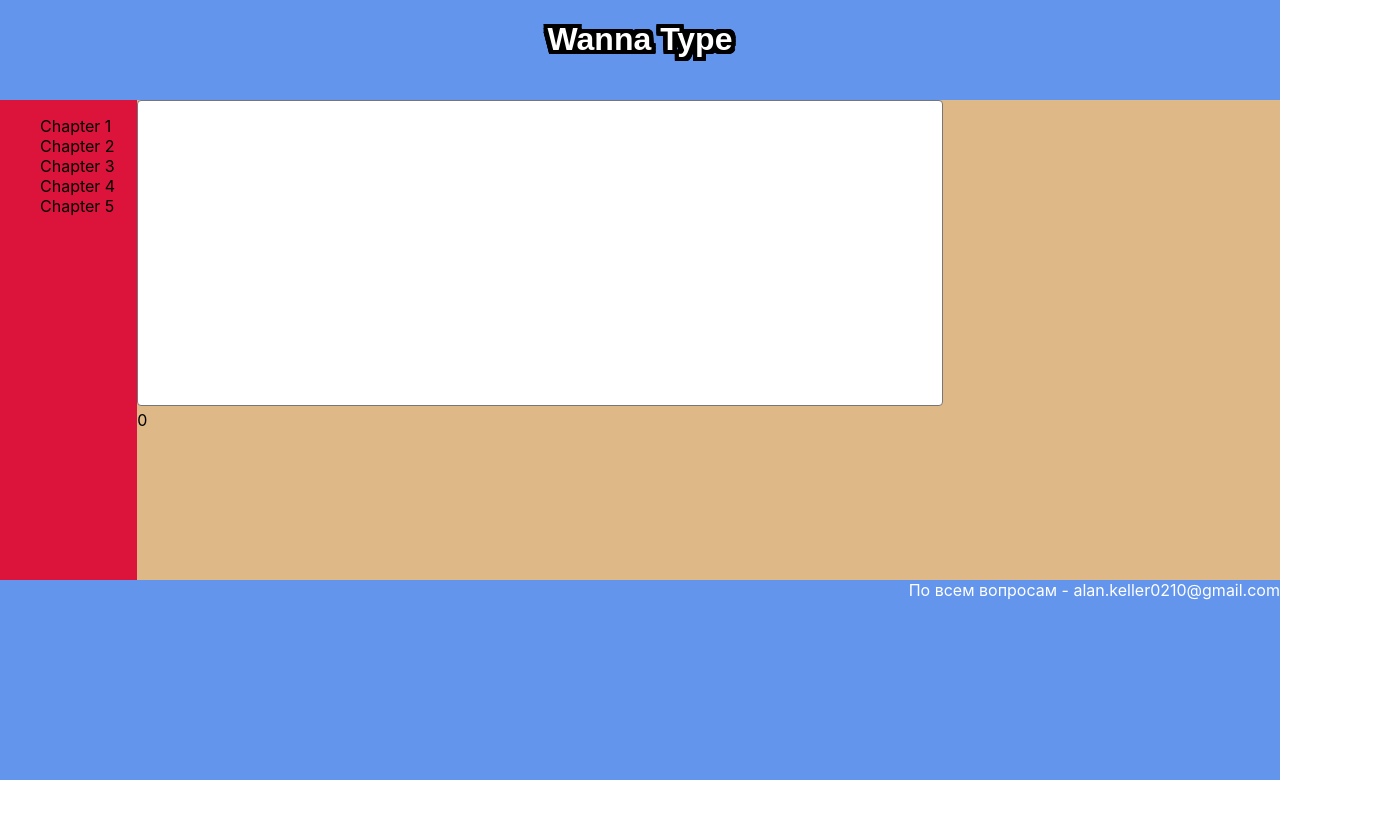
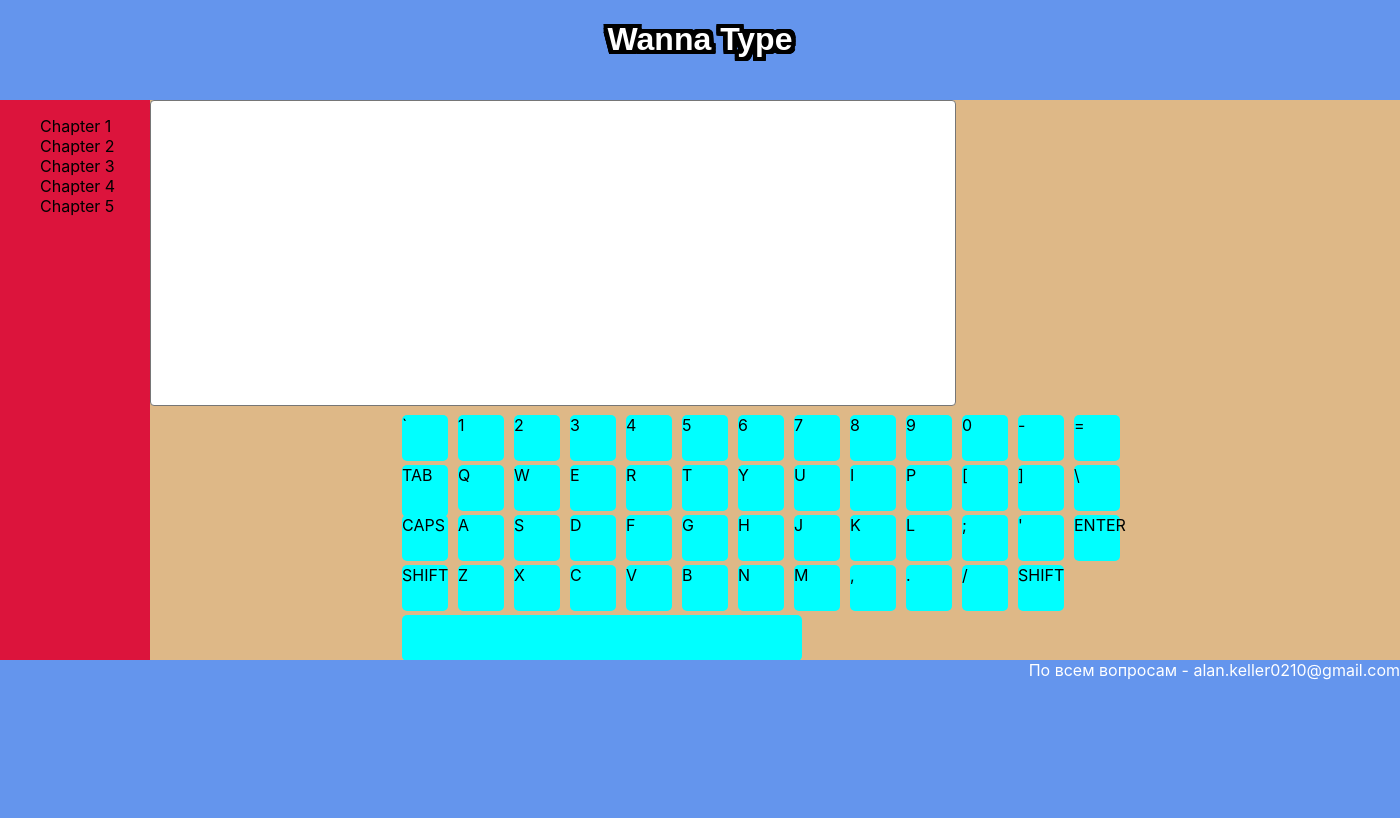
Before and after one commit to Kelly0210/WannaType, a React (Create React App) app: page / in a window 1280 px wide. Shown: the top 818 px of the page, 1400 px wide, since content can reach past the window. Built offline with nearby package versions, Linux system fonts and the light colour scheme.

Commit message:
keyboard layout

```diff
--- a/src/App.css
+++ b/src/App.css
@@ -8,4 +8,6 @@
       "header header header"
       "chapters main main"
       "footer footer footer";
+    width: 1400px;
+    margin: auto;
   }
--- a/src/Components/Keyboard/Keyboard.jsx
+++ b/src/Components/Keyboard/Keyboard.jsx
@@ -1,14 +1,73 @@
 import React from 'react';
+import style from './Keyboard.module.css'
 
-const Keys = () => {
-    for(let i = 0; i < 10; i++) {
-        return <span>{i}</span>
-    }
-}
+
 const Keyboard = () => {
     return (
-        <div>
-            <Keys/>
+        <div className={style.container}>
+        <div className={style.row}>
+            <div className={style.key}>`</div>
+            <div className={style.key}>1</div>
+            <div className={style.key}>2</div>
+            <div className={style.key}>3</div>
+            <div className={style.key}>4</div>
+            <div className={style.key}>5</div>
+            <div className={style.key}>6</div>
+            <div className={style.key}>7</div>
+            <div className={style.key}>8</div>
+            <div className={style.key}>9</div>
+            <div className={style.key}>0</div>
+            <div className={style.key}>-</div>
+            <div className={style.key}>=</div>
+            <div className={style.key}>&lt;-</div>
+        </div>
+        <div className={style.row}>
+            <div className={style.key}>TAB</div>
+            <div className={style.key}>Q</div>
+            <div className={style.key}>W</div>
+            <div className={style.key}>E</div>
+            <div className={style.key}>R</div>
+            <div className={style.key}>T</div>
+            <div className={style.key}>Y</div>
+            <div className={style.key}>U</div>
+            <div className={style.key}>I</div>
+            <div className={style.key}>P</div>
+            <div className={style.key}>[</div>
+            <div className={style.key}>]</div>
+            <div className={style.key}>\</div>
+        </div>
+        <div className={style.row}>
+            <div className={style.key}>CAPS</div>
+            <div className={style.key}>A</div>
+            <div className={style.key}>S</div>
+            <div className={style.key}>D</div>
+            <div className={style.key}>F</div>
+            <div className={style.key}>G</div>
+            <div className={style.key}>H</div>
+            <div className={style.key}>J</div>
+            <div className={style.key}>K</div>
+            <div className={style.key}>L</div>
+            <div className={style.key}>;</div>
+            <div className={style.key}>'</div>
+            <div className={style.key}>ENTER</div>
+        </div>
+        <div className={style.row}>
+            <div className={style.key}>SHIFT</div>
+            <div className={style.key}>Z</div>
+            <div className={style.key}>X</div>
+            <div className={style.key}>C</div>
+            <div className={style.key}>V</div>
+            <div className={style.key}>B</div>
+            <div className={style.key}>N</div>
+            <div className={style.key}>M</div>
+            <div className={style.key}>,</div>
+            <div className={style.key}>.</div>
+            <div className={style.key}>/</div>
+            <div className={style.key}>SHIFT</div>
+        </div>
+        <div className={style.row}>
+            <div className={`${style.key} ${style.space}`}></div>
+        </div>
         </div>
 
     )
--- /dev/null
+++ b/src/Components/Keyboard/Keyboard.module.css
@@ -0,0 +1,16 @@
+.row {
+    width: 756px;
+    height: 50px;
+    margin: 0 auto;
+}
+.key {
+    display: inline-block;
+    width: 46px;
+    height: 46px;
+    border-radius: 5px;
+    margin: 5px;
+    background-color: aqua;
+}
+.space {
+    width: 400px
+}
--- a/src/Components/Main/Main.jsx
+++ b/src/Components/Main/Main.jsx
@@ -6,7 +6,10 @@ import Keyboard from '../Keyboard/Keyboard';
 const Main = () => {
     return (
         <main className={style.main}>
-        <textarea></textarea>
+          <div className={style.container}>
+          <textarea></textarea>
+          </div>
+
         <Keyboard />
       </main>
     );
--- a/src/Components/Main/Main.module.css
+++ b/src/Components/Main/Main.module.css
@@ -3,7 +3,11 @@
     background-color: burlywood;
  }
 
+.container {
+    margin: 0 auto;
+}
 textarea {
+    padding: 0 auto;
     resize: none;
     border-radius: 4px;
     width: 800px;
```
